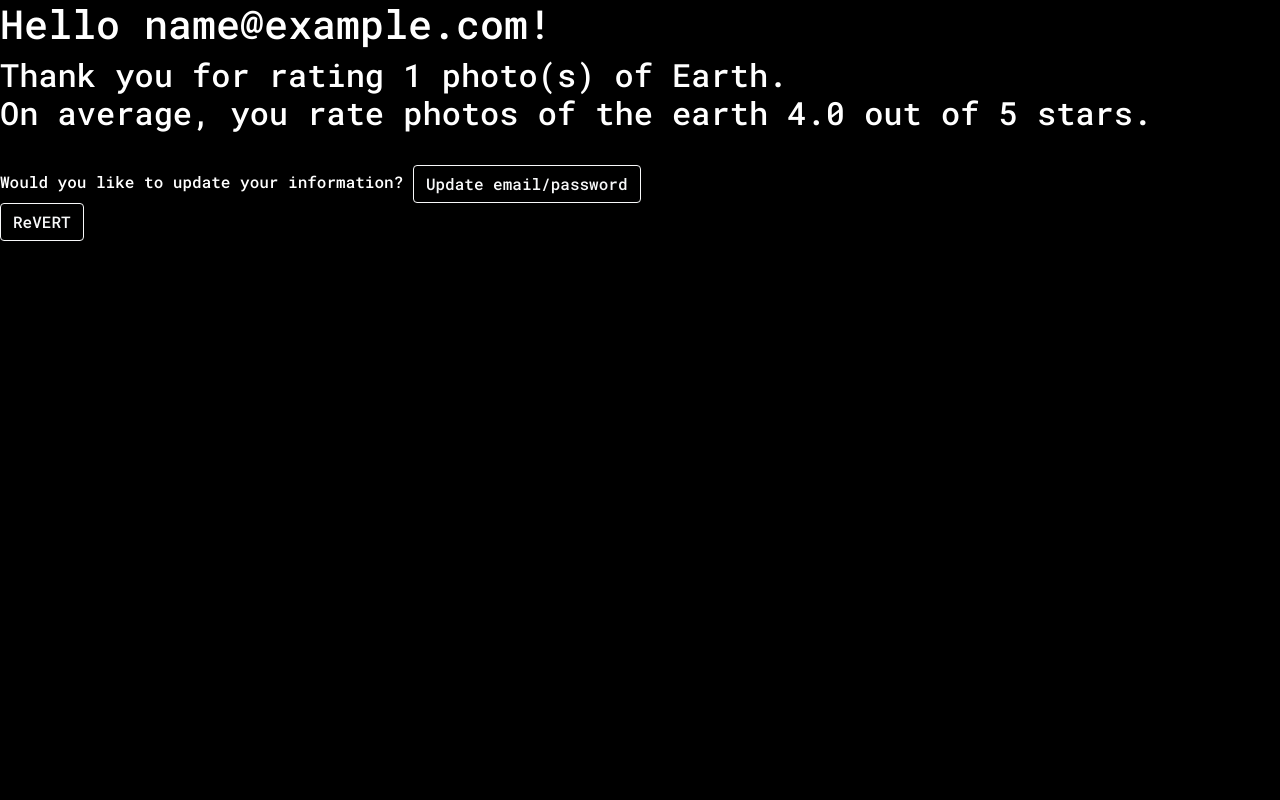
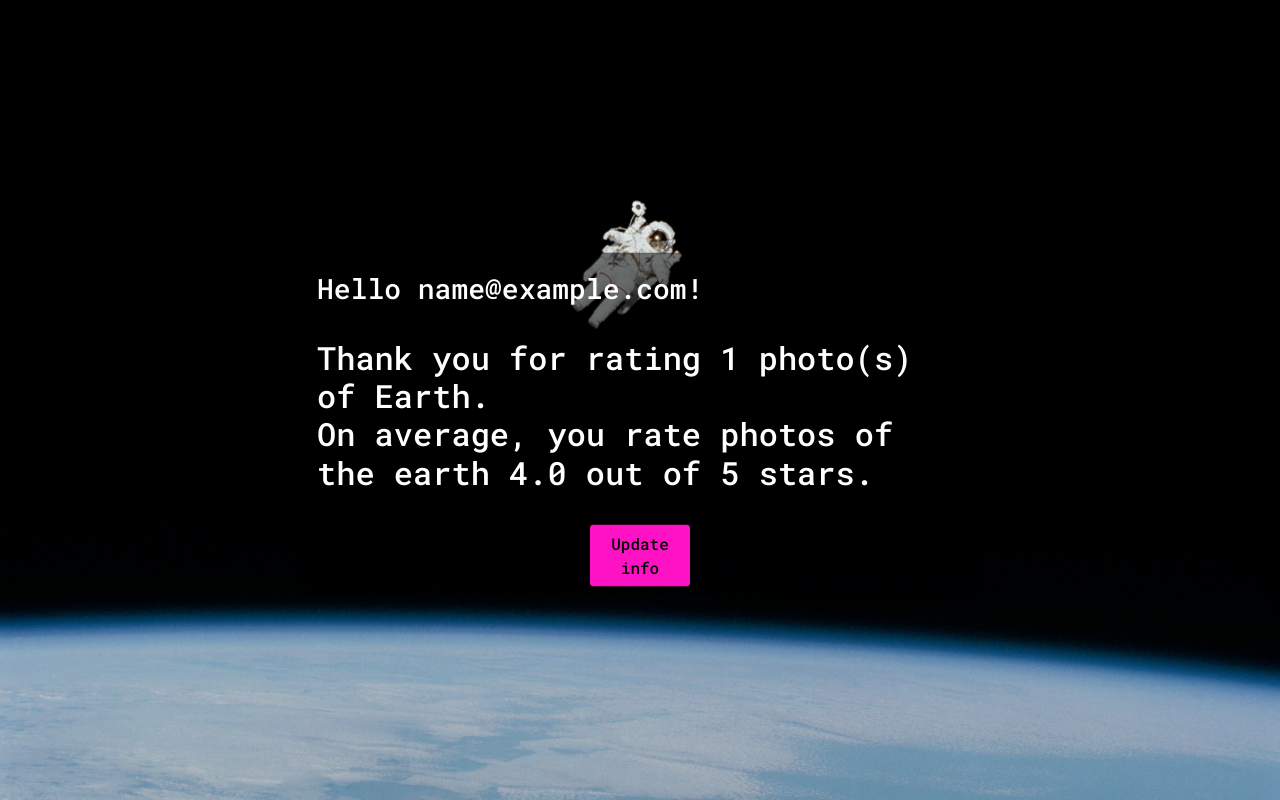
Before and after one commit to scoutmcfall/space-weather-hackbright, a Flask app: page /profile in a window 1280 px wide. Run offline with Flask 2, Linux system fonts and the light colour scheme; the visitor is signed in with stand-in values (Sample User, id 1); tables that the repository leaves empty hold one stand-in row (values such as "Sample post").

Commit message:
style profile page

```diff
--- a/templates/login-signup.html
+++ b/templates/login-signup.html
@@ -169,9 +169,6 @@ h3.hidden {
 
 
 
-
-
-
     <!-- <img src = "https://epic.gsfc.nasa.gov/archive/natural/2015/10/31/png/epic_1b_20151031074844.png" width="500" height="500">
     <h1 class= "h3 mb-3 font-weight-normal">speak friend, and enter</h1>
     <form action="/users" method="POST" class = "form-signin">
--- a/templates/profile.html
+++ b/templates/profile.html
@@ -4,7 +4,82 @@
 
 {% block head %}
 <!-- <script src = "/static/js/3todolist.jsx" type="text/jsx"></script> -->
+<style>
+    #update {
+        display: none;
+    }
+    @import url('https://fonts.googleapis.com/css?family=Numans');
 
+html,body{
+background-image: url(/static/nasa-Yj1M5riCKk4-unsplash.jpg);
+background-size: cover;
+background-repeat: no-repeat;
+background-position: center center;
+
+height: 100%;
+/* font-family: 'Numans', sans-serif; */
+}
+
+.container{
+height: 100%;
+/* align-content: bottom; */
+/* justify-content: center; */
+}
+
+.card{
+height: 295px;
+margin-top: auto;
+margin-bottom: auto;
+width: 700px;
+background-color: rgba(0,0,0,0.5) !important;
+padding: 10px;
+
+position: absolute;
+top: 50%;
+transform: translate(0, -50%);
+/* border: 5px solid #FFFF00; */
+padding: 10px;
+}
+
+}
+
+
+.card-header h3{
+color: white;
+}
+
+/* .input-group-prepend span{
+width: 50px;
+height: 50px;
+background-color: #ff12C4;
+color: black;
+border:0 !important;
+} */
+
+input:focus{
+outline: 0 0 0 0  !important;
+box-shadow: 0 0 0 0 !important;
+}
+
+.login_btn{
+color: black;
+background-color: #ff12c4;
+width: 100px;
+}
+
+.login_btn:hover{
+color: black;
+background-color: white;
+}
+
+.links{
+color: white;
+}
+
+.links a{
+margin-left: 4px;
+}
+</style>
 {% endblock head %}
 
 {% block body %}
@@ -14,13 +89,55 @@
 </div>
 
 <div id = "content">
+    <div class="container">
+        <div class="d-flex justify-content-center h-100">
+            <div class="card">
+                <div class="card-header">
+                    <h3>Hello {{session.get("user_email")}}!</h3>
+
+                </div>
+                <div class="card-body">
+                    <h2>
+                        Thank you for rating {{num_rates}} photo(s) of Earth.
+                        <br>
+                        On average, you rate photos of the earth {{avg_user_rating}} out of 5 stars.
+                    </h2>
+                </div>
+
+                <div class="card-footer">
+                    <div class="d-flex justify-content-center links">
+                        <div>
+                            <button class="btn float-right login_btn" onclick="toggleShow()">Update info</button>
+
+                        </div>
+                    </div>
+                    <!-- update info -->
+                    <div id = "update" display = "none">
+                    <form action="/email-update" method="POST" class = "form-signin">
+                        <div class="input-group form-group">
+                            <input type="text" name = "new_email" class="form-control" placeholder="email address" autofocus = "">
+                        </div>
+                        <div class="input-group form-group">
+                            <input type="password" name = "change_password" class="form-control" placeholder="old password">
+                            <input type="password" name = "new_passwordpassword" class="form-control" placeholder="new password">
+                        </div>
+
+                        <div class="form-group">
+                            <input type="submit" value="Update" name = "anything_submit" class="btn float-right login_btn" onclick="loading();">
+                        </div>
+                    </form>
+                    </div>
+                </div>
+            </div>
+        </div>
+    </div>
+<!-- <div id = "content">
     <h1>Hello {{session.get("user_email")}}!</h1>
     <h2>
         Thank you for rating {{num_rates}} photo(s) of Earth.
         <br>
         On average, you rate photos of the earth {{avg_user_rating}} out of 5 stars.
     </h2>
-    <!-- <div id="todolist" class = "todo"></div> -->
 
     <br>
     Would you like to update your information?
@@ -29,7 +146,6 @@
 
 <div id = "update-info" style = "display:none;">
 <form action="/email-update" method="POST">
-    <!-- <input type="text" name="change_email" placeholder="Give me old email" style="height:26px;font-size:14pt;"> -->
     <input type="text" name="new_email" placeholder="Give me new email.">
     <input type="submit" class = "btn btn-outline-light" name="anything_submit" value="Update email" onclick="loading();">
 </form>
@@ -41,6 +157,15 @@
 </form>
 </div>
 
-<a href = "/main" class = "btn btn-outline-light">ReVERT</a>
-
+<a href = "/main" class = "btn btn-outline-light">ReVERT</a> -->
+<script>
+    function toggleShow() {
+      var x = document.getElementById("update");
+      if (x.style.display === "none") {
+        x.style.display = "block";
+      } else {
+        x.style.display = "none";
+      }
+    }
+    </script>
 {% endblock %}
```
